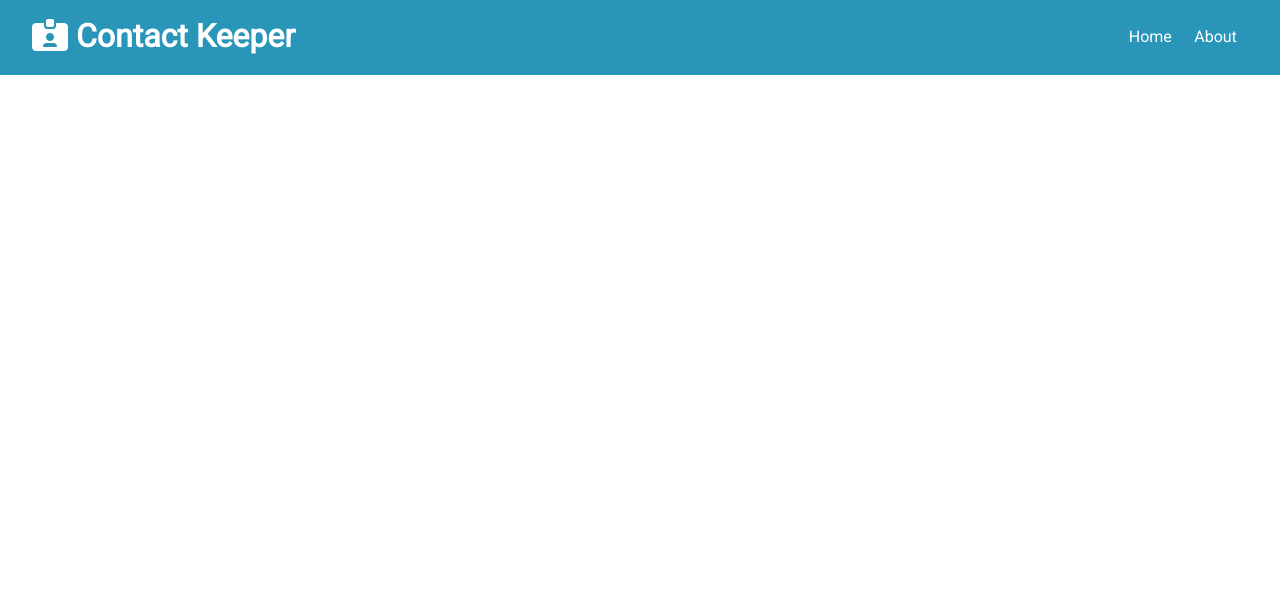
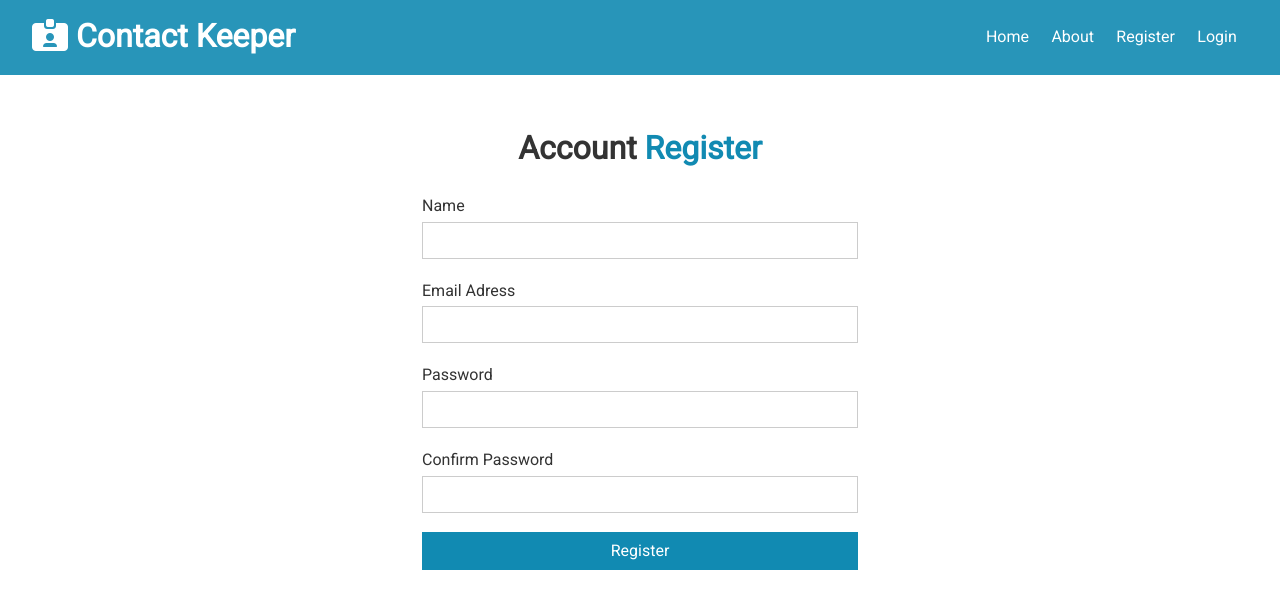
Before and after one commit to g-popp/contact-keeper, a React (Create React App) app in the folder client/: page /register in a window 1280 px wide. Shown: the top 608 px of the page. Built offline with nearby package versions, Linux system fonts and the light colour scheme; the HTML template or start-up script is replaced by a standard one.

Commit message:
Register & Login Components

```diff
--- a/client/src/App.js
+++ b/client/src/App.js
@@ -3,11 +3,15 @@
 import Home from './components/pages/Home';
 import About from './components/pages/About';
 import Navbar from './components/layout/Navbar';
+import Register from './components/auth/Register';
+import Login from './components/auth/Login';
 
 import ContactState from './context/contact/ContactState';
+import AuthState from './context/auth/AuthState';
 
 const App = () => {
 	return (
+		<AuthState>
 			<ContactState>
 				<Router>
 					<div className='App'>
@@ -16,11 +20,18 @@
 							<Switch>
 								<Route exact path='/' component={Home} />
 								<Route exact path='/about' component={About} />
+								<Route
+									exact
+									path='/register'
+									component={Register}
+								/>
+								<Route exact path='/login' component={Login} />
 							</Switch>
 						</div>
 					</div>
 				</Router>
 			</ContactState>
+		</AuthState>
 	);
 };
 
--- /dev/null
+++ b/client/src/components/auth/Login.js
@@ -0,0 +1,54 @@
+import { useState } from 'react';
+
+const Login = () => {
+	const [user, setUser] = useState({
+		email: '',
+		password: '',
+	});
+
+	const { email, password } = user;
+
+	const onChange = (e) => {
+		setUser({ ...user, [e.target.name]: e.target.value });
+	};
+
+	const onSubmit = (e) => {
+		e.preventDefault();
+		console.log('Login submit');
+	};
+
+	return (
+		<div className='form-container'>
+			<h1>
+				Account <span className='text-primary'>Login</span>
+			</h1>
+			<form onSubmit={onSubmit}>
+				<div className='form-group'>
+					<label htmlFor='email'>Email Adress</label>
+					<input
+						type='email'
+						name='email'
+						value={email}
+						onChange={onChange}
+					/>
+				</div>
+				<div className='form-group'>
+					<label htmlFor='password'>Password</label>
+					<input
+						type='password'
+						name='password'
+						value={password}
+						onChange={onChange}
+					/>
+				</div>
+				<input
+					type='submit'
+					value='Login'
+					className='btn btn-primary btn-block'
+				/>
+			</form>
+		</div>
+	);
+};
+
+export default Login;
--- /dev/null
+++ b/client/src/components/auth/Register.js
@@ -0,0 +1,74 @@
+import { useState } from 'react';
+
+const Register = () => {
+	const [user, setUser] = useState({
+		name: '',
+		email: '',
+		password: '',
+		password2: '',
+	});
+
+	const { name, email, password, password2 } = user;
+
+	const onChange = (e) => {
+		setUser({ ...user, [e.target.name]: e.target.value });
+	};
+
+	const onSubmit = (e) => {
+		e.preventDefault();
+		console.log('Register submit');
+	};
+
+	return (
+		<div className='form-container'>
+			<h1>
+				Account <span className='text-primary'>Register</span>
+			</h1>
+			<form onSubmit={onSubmit}>
+				<div className='form-group'>
+					<label htmlFor='name'>Name</label>
+					<input
+						type='text'
+						name='name'
+						value={name}
+						onChange={onChange}
+					/>
+				</div>
+				<div className='form-group'>
+					<label htmlFor='email'>Email Adress</label>
+					<input
+						type='email'
+						name='email'
+						value={email}
+						onChange={onChange}
+					/>
+				</div>
+				<div className='form-group'>
+					<label htmlFor='password'>Password</label>
+					<input
+						type='password'
+						name='password'
+						value={password}
+						onChange={onChange}
+					/>
+				</div>
+				<div className='form-group'>
+					<label htmlFor='password2'>Confirm Password</label>
+					<input
+						type='password'
+						name='password2'
+						value={password2}
+						onChange={onChange}
+					/>
+				</div>
+				<input
+					type='submit'
+					value='Register'
+					className='btn btn-primary btn-block'
+				/>
+			</form>
+		</div>
+	);
+};
+
+export default Register;
--- a/client/src/components/layout/Navbar.js
+++ b/client/src/components/layout/Navbar.js
@@ -10,7 +10,15 @@
 			<ul>
 				<li>
 					<Link to='/'>Home</Link>
+				</li>
+				<li>
 					<Link to='/about'>About</Link>
+				</li>
+				<li>
+					<Link to='/register'>Register</Link>
+				</li>
+				<li>
+					<Link to='/login'>Login</Link>
 				</li>
 			</ul>
 		</div>
```
Lines whose indentation alone changed are shown as unchanged.
